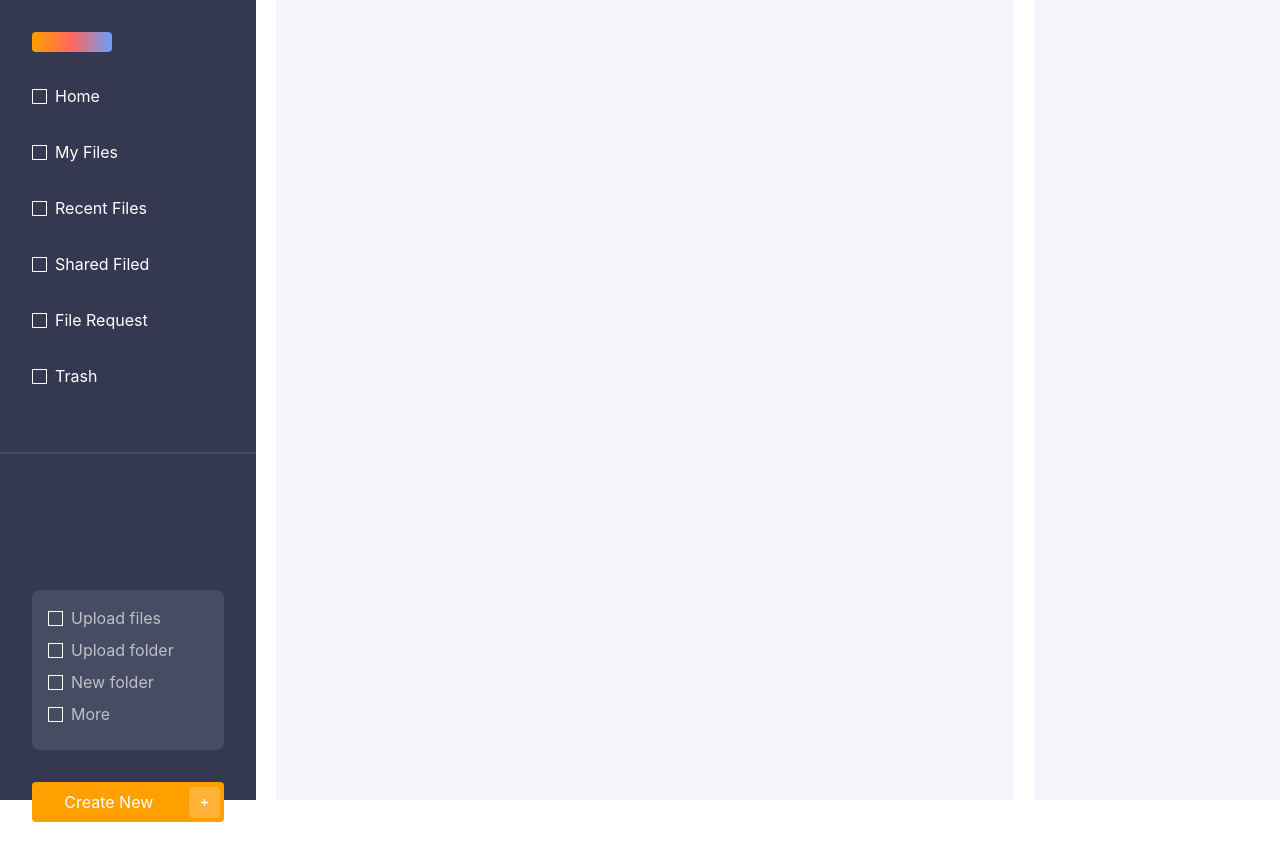
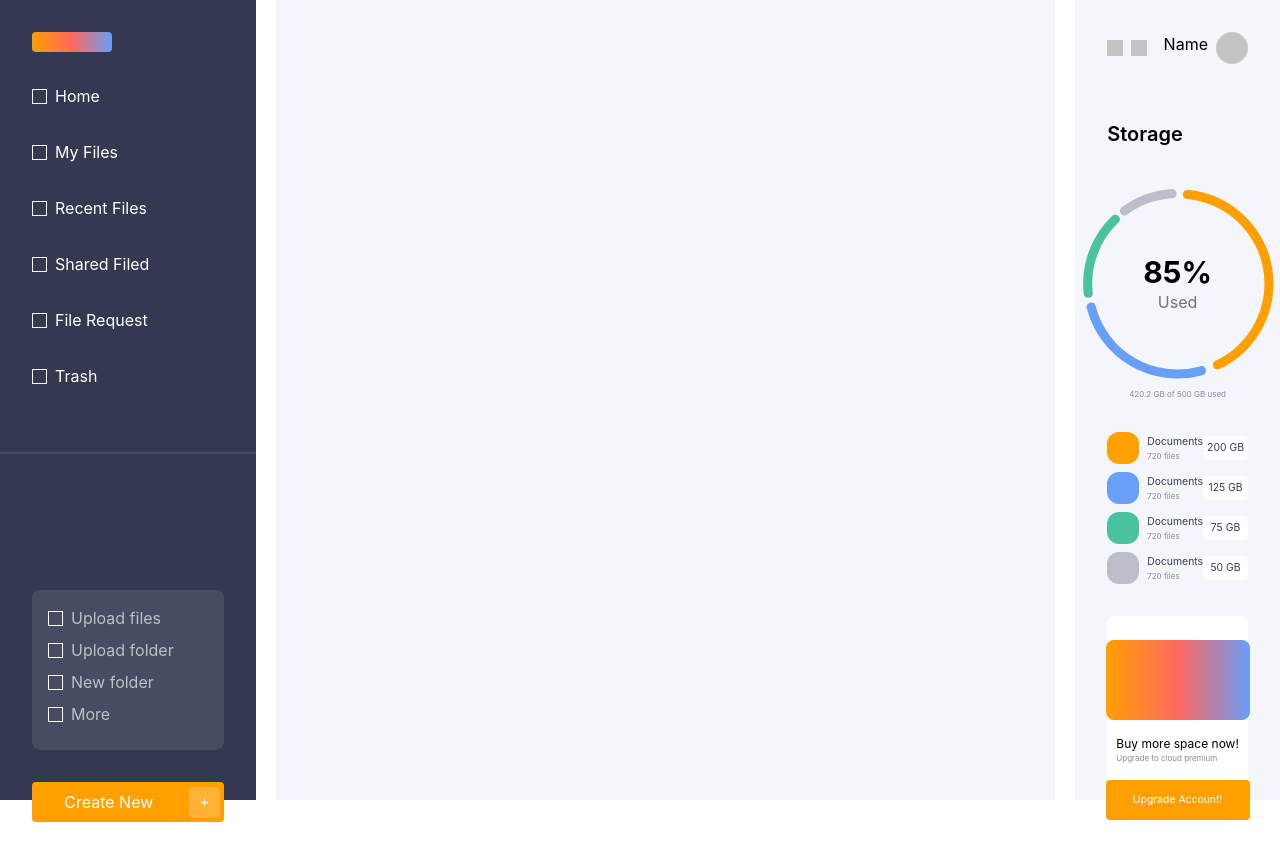
Before and after one commit to OVarLaz/css-react-layout, a React (Create React App) app: page / in a window 1280 px wide. Shown: the top 860 px of the page. Built offline with nearby package versions, Linux system fonts and the light colour scheme.

Commit message:
feat: add chart section

```diff
--- /dev/null
+++ b/src/views/components/Chart/StorageChart/StorageChart.tsx
@@ -0,0 +1,53 @@
+// StorageChart.js
+import React from "react";
+import { Doughnut } from "react-chartjs-2";
+import { Chart as ChartJS, ArcElement, Tooltip, Legend } from "chart.js";
+
+ChartJS.register(ArcElement, Tooltip, Legend);
+
+type StorageChartType = {
+  storageData: any;
+};
+
+const StorageChart = ({ storageData }: StorageChartType) => {
+  const data = {
+    labels: ["Used", "Free"],
+    datasets: [
+      {
+        data: [200, 125, 75, 50], // Example data
+        backgroundColor: ["#FF9F00", "#689FF8", "#4AC29D", "#BCBECA"], // Example colors
+        hoverBackgroundColor: ["#FF9F00", "#689FF8", "#4AC29D", "#BCBECA"],
+        borderWidth: 0,
+        spacing: 5,
+        offset: 5,
+        borderRadius: 5,
+      },
+    ],
+  };
+
+  const options = {
+    cutout: "90%",
+    plugins: {
+      tooltip: {
+        enabled: false,
+      },
+      legend: {
+        display: false,
+      },
+    },
+  };
+
+  return (
+    <div className="relative w-full h-48 flex items-center justify-center">
+      <Doughnut data={data} options={options} />
+      <div className="absolute inset-0 flex items-center justify-center">
+        <div className="text-center">
+          <div className="text-3xl font-bold">85%</div>
+          <div className="text-gray-500">Used</div>
+        </div>
+      </div>
+    </div>
+  );
+};
+
+export default StorageChart;
--- /dev/null
+++ b/src/views/components/Chart/StorageChart/index.ts
@@ -0,0 +1,3 @@
+import StorageChart from "./StorageChart";
+export default StorageChart;
+export * from "./StorageChart";
--- a/src/views/layouts/Home.tsx
+++ b/src/views/layouts/Home.tsx
@@ -1,10 +1,82 @@
 import React from "react";
+import StorageChart from "../components/Chart/StorageChart";
 
 const Home: React.FC = () => {
+  const storageData = [
+    { id: 1, name: "Documents", files: 720, size: 200 },
+    { id: 2, name: "Documents", files: 720, size: 125 },
+    { id: 3, name: "Documents", files: 720, size: 75 },
+    { id: 4, name: "Documents", files: 720, size: 50 },
+  ];
+
+  const getColor = (id: number): string => {
+    const colors = [
+      "bg-primary-orange",
+      "bg-primary-blue",
+      "bg-primary-green",
+      "bg-primary-gray",
+    ];
+    return colors[id - 1] || "primary-gray";
+  };
+
   return (
     <main className="flex h-screen">
-      <div className="w-[75%] h-full flex mx-5 bg-main-gray"></div>
-      <div className="w-[25%] h-full flex bg-main-gray"></div>
+      <div className="w-[80%] h-full flex mx-5 bg-main-gray"></div>
+      <div className="w-[20%] h-full flex flex-col bg-main-gray">
+        <div className="p-8 flex justify-between items-center">
+          <div className="flex">
+            <div className="bg-icon-gray w-4 h-4"></div>
+            <div className="bg-icon-gray w-4 h-4 ml-2"></div>
+          </div>
+          <div className="flex">
+            <span className="mr-2">Name</span>
+            <div className="bg-icon-gray rounded-full w-8 h-8"></div>
+          </div>
+        </div>
+        <div className="h-0.5 w-full bg-line-gray"></div>
+        <h2 className="text-xl font-semibold mb-4 px-8 py-6">Storage</h2>
+        <StorageChart storageData={storageData} />
+        <div className="text-gray-700 px-8">
+          <p className="text-tertiary-gray text-tiny flex justify-center mt-2">
+            420.2 GB of 500 GB used
+          </p>
+          <div className="mt-8 space-y-2">
+            {storageData.map((item) => (
+              <div key={item.id} className="flex items-center justify-between">
+                <div className="flex items-center ">
+                  <div
+                    className={`w-8 h-8 rounded-xl mr-2 ${getColor(item.id)}`}
+                  ></div>
+                  <div className="flex flex-col items-start">
+                    <div className="text-xxs">{item.name}</div>
+                    <div className="text-tertiary-gray text-tiny">
+                      {item.files} files
+                    </div>
+                  </div>
+                </div>
+
+                <div className="bg-white w-14 h-6 rounded text-xxs flex items-center justify-center">
+                  {item.size} GB
+                </div>
+              </div>
+            ))}
+          </div>
+        </div>
+        <div className="p-8 w-full">
+          <div className=" bg-white rounded-lg flex flex-col items-center">
+            <div className="bg-custom-gradient w-36 h-20 rounded-lg mt-6"></div>
+            <div className="flex flex-col py-4">
+              <span className="text-xs">Buy more space now!</span>
+              <span className="text-tertiary-gray text-tiny">
+                Upgrade to cloud premium
+              </span>
+            </div>
+            <div className="mb-6 flex items-center justify-center w-36 h-10 bg-primary-orange rounded text-white text-xxs">
+              Upgrade Account!
+            </div>
+          </div>
+        </div>
+      </div>
     </main>
   );
 };
--- a/tailwind.config.js
+++ b/tailwind.config.js
@@ -6,10 +6,20 @@ module.exports = {
       colors: {
         sidebar: "#343951",
         "base-gray": "#464C61",
+        "line-gray": "#E0E7F1",
         "main-gray": "#F5F6FC",
         "primary-orange": "#FF9F00",
+        "primary-blue": "#689FF8",
+        "primary-green": "#4AC29D",
+        "primary-gray": "#BCBECA",
         "secondary-orange": "#FFB233",
         "secondary-gray": "#BEC0C8",
+        "tertiary-gray": "#858A9D",
+        "icon-gray": "#C4C4C4",
+      },
+      fontSize: {
+        tiny: "0.5rem",
+        xxs: "0.65rem",
       },
       backgroundImage: (theme) => ({
         "custom-gradient":
```
